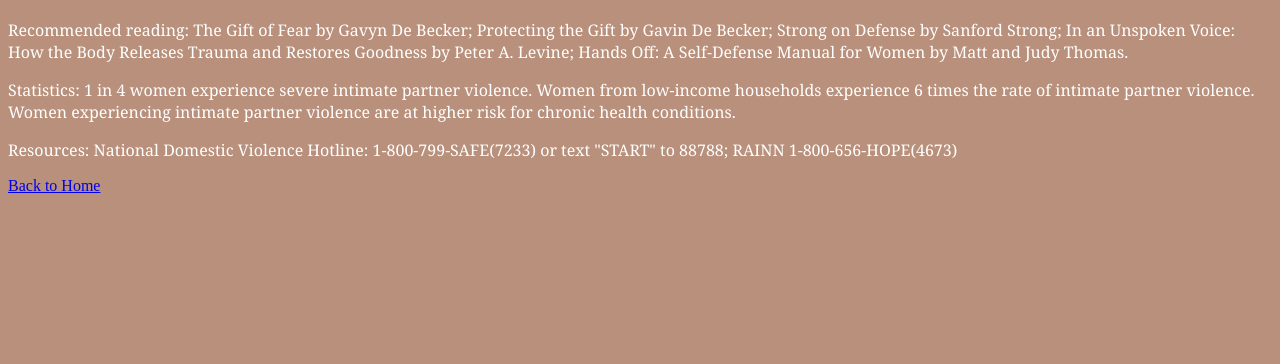
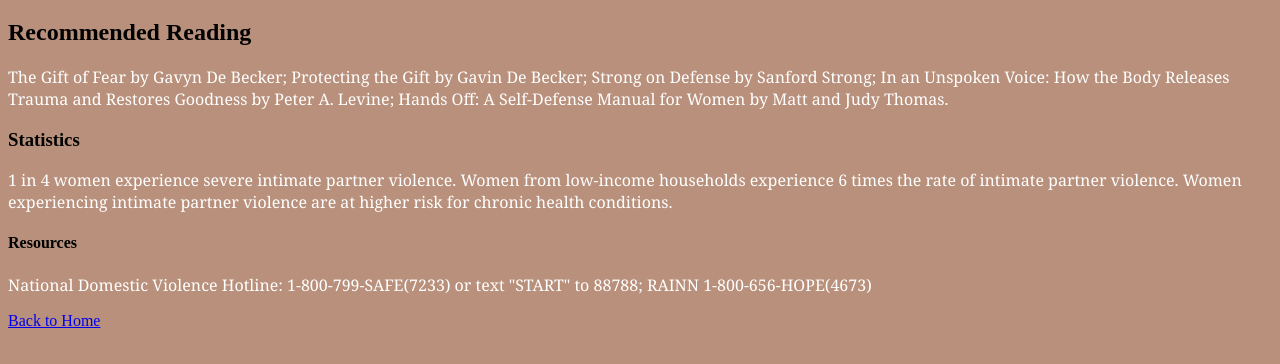
Before and after one commit to fortressofgrace/safety-rocks, a plain HTML site: page resources.html in a window 1280 px wide. Shown: the part 62-426 px from the top of the page. Drawn offline with Linux system fonts and the light colour scheme.

Commit message:
Update resources.html

```diff
--- a/resources.html
+++ b/resources.html
@@ -8,20 +8,21 @@
 </head>
 <body>
 	<h1>Information and Resources</h1>
-	<p>Recommended reading:
-	The Gift of Fear by Gavyn De Becker;
+	<h2>Recommended Reading</h2>
+	<p>The Gift of Fear by Gavyn De Becker;
 	Protecting the Gift by Gavin De Becker;
 	Strong on Defense by Sanford Strong;
 	In an Unspoken Voice: How the Body Releases Trauma and Restores Goodness by Peter A. Levine;
 	Hands Off: A Self-Defense Manual for Women by Matt and Judy Thomas.
 </p>
-<p>Statistics:
+<h3>Statistics</h3>
+<p>
 	1 in 4 women experience severe intimate partner violence.
 	Women from low-income households experience 6 times the rate of intimate partner violence.
 	Women experiencing intimate partner violence are at higher risk for chronic health conditions.
 </p>
-<p>Resources:
-	National Domestic Violence Hotline:
+<h4>Resources</h4>
+<p>National Domestic Violence Hotline:
 	1-800-799-SAFE(7233) or text "START" to 88788;
 	RAINN
 	1-800-656-HOPE(4673)
```
